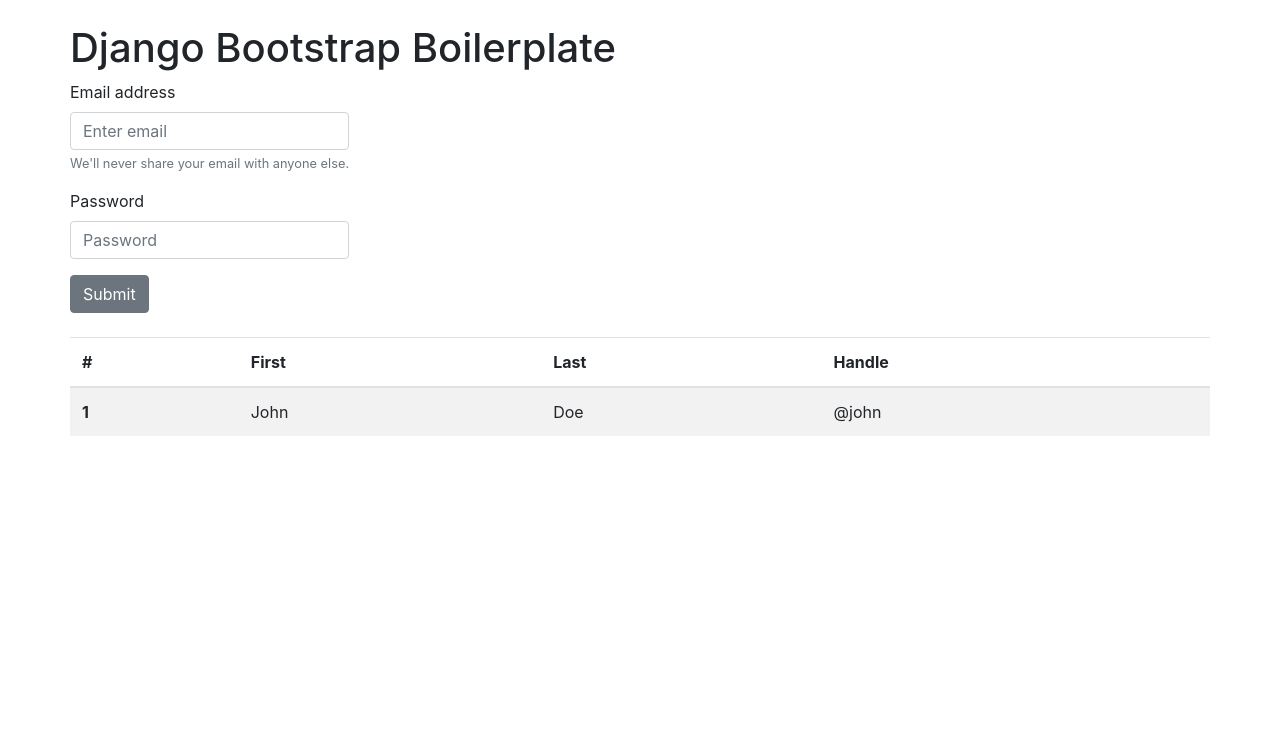
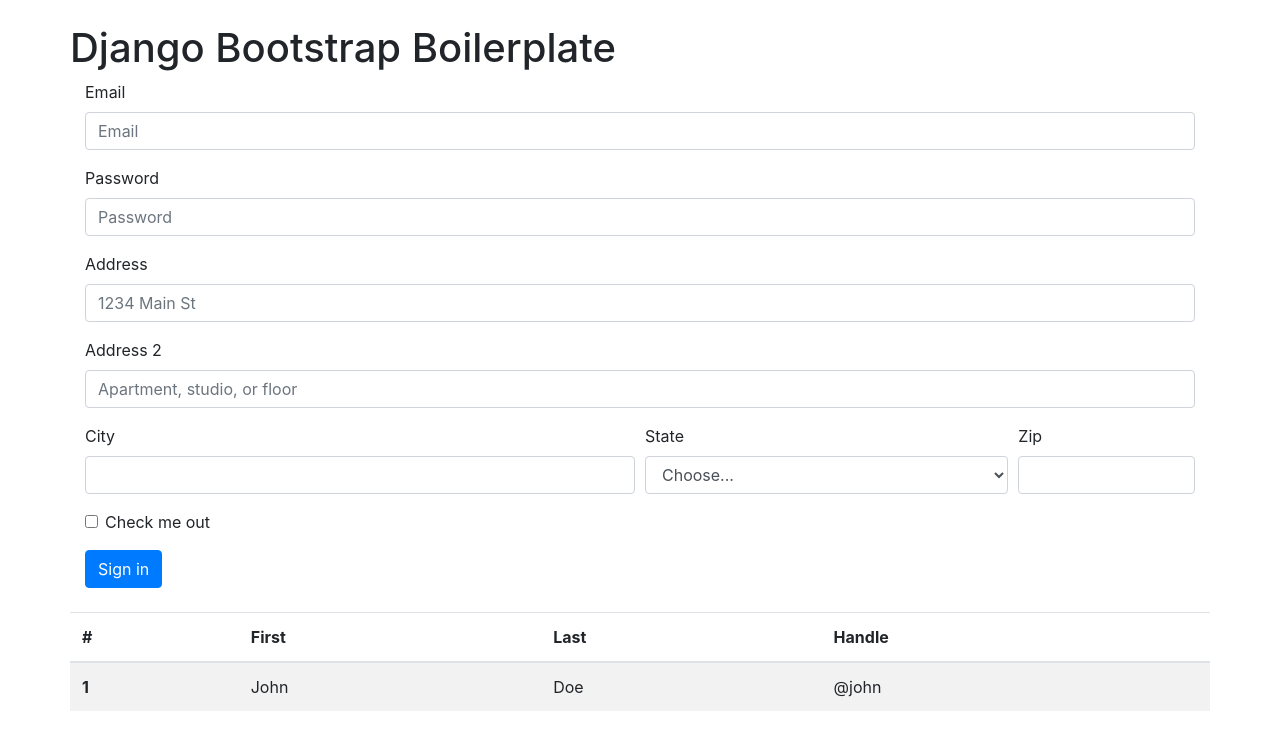
Before and after one commit to endormi/awesome-dj, a Django app: page / in a window 1280 px wide. Shown: the part 56-800 px from the top of the page. Run offline with Django 3.2, Linux system fonts and the light colour scheme; some libraries are stand-ins or nearby versions.

Commit message:
fix forms

```diff
--- a/bs_boilerplate/starter/templates/index.html
+++ b/bs_boilerplate/starter/templates/index.html
@@ -8,20 +8,52 @@
       <h1>Django Bootstrap Boilerplate</h1>
   </div>
 
- <div class="row">
-<form>
-    <div class="form-group">
-      <label for="exampleInputEmail1">Email address</label>
-      <input type="email" class="form-control" id="exampleInputEmail1" aria-describedby="emailHelp" placeholder="Enter email">
-      <small id="emailHelp" class="form-text text-muted">We'll never share your email with anyone else.</small>
-    </div>
-    <div class="form-group">
-      <label for="exampleInputPassword1">Password</label>
-      <input type="password" class="form-control" id="exampleInputPassword1" placeholder="Password">
-    </div>
-    <button type="submit" class="btn btn-secondary">Submit</button>
-</form>
-</div>
+    <form>
+        <div class="form-row">
+          <div class="form-group col-md-12">
+            <label for="inputEmail4">Email</label>
+            <input type="email" class="form-control" id="inputEmail4" placeholder="Email">
+          </div>
+          <div class="form-group col-md-12">
+            <label for="inputPassword4">Password</label>
+            <input type="password" class="form-control" id="inputPassword4" placeholder="Password">
+          </div>
+        </div>
+        <div class="form-group">
+          <label for="inputAddress">Address</label>
+          <input type="text" class="form-control" id="inputAddress" placeholder="1234 Main St">
+        </div>
+        <div class="form-group">
+          <label for="inputAddress2">Address 2</label>
+          <input type="text" class="form-control" id="inputAddress2" placeholder="Apartment, studio, or floor">
+        </div>
+        <div class="form-row">
+          <div class="form-group col-md-6">
+            <label for="inputCity">City</label>
+            <input type="text" class="form-control" id="inputCity">
+          </div>
+          <div class="form-group col-md-4">
+            <label for="inputState">State</label>
+            <select id="inputState" class="form-control">
+              <option selected>Choose...</option>
+              <option>...</option>
+            </select>
+          </div>
+          <div class="form-group col-md-2">
+            <label for="inputZip">Zip</label>
+            <input type="text" class="form-control" id="inputZip">
+          </div>
+        </div>
+        <div class="form-group">
+          <div class="form-check">
+            <input class="form-check-input" type="checkbox" id="gridCheck">
+            <label class="form-check-label" for="gridCheck">
+              Check me out
+            </label>
+          </div>
+        </div>
+        <button type="submit" class="btn btn-primary">Sign in</button>
+      </form>
 
 <br>
 <div class="row">
```
